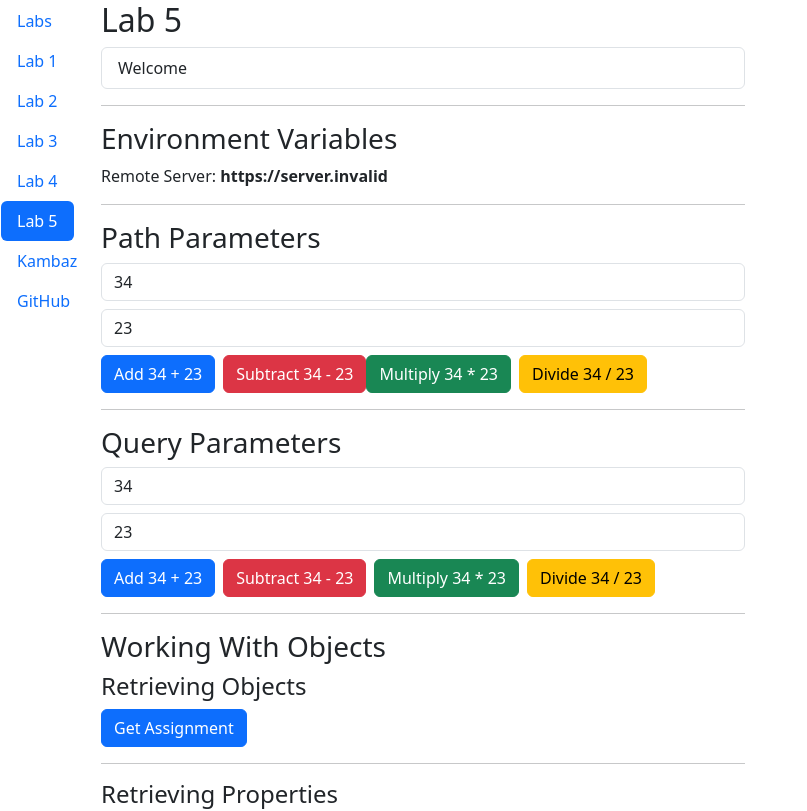
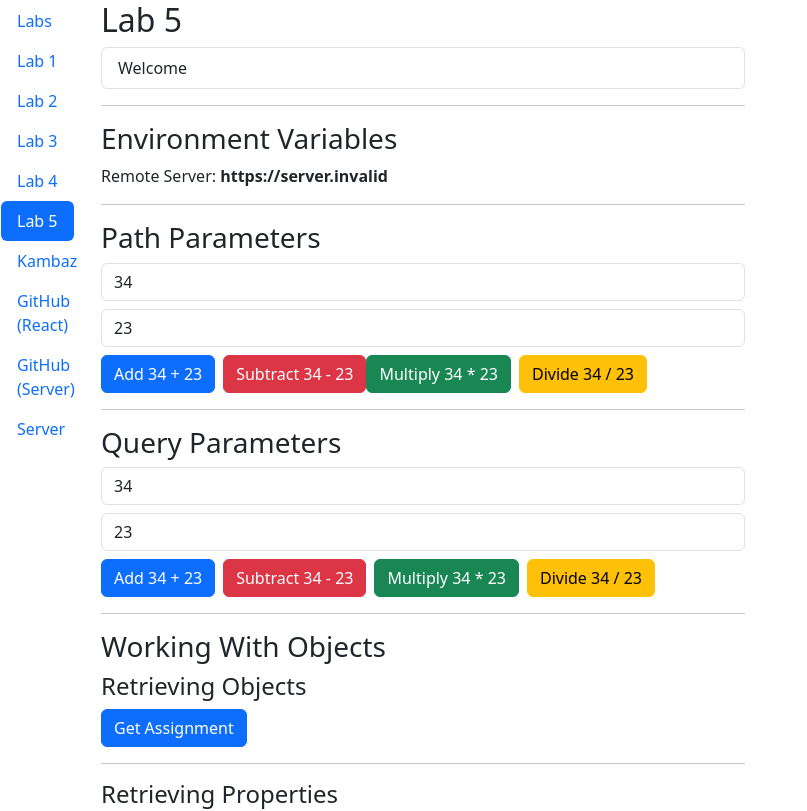
Before and after one commit to mayurbijarniya/kambaz-next-js, a Next.js app: page /Labs/Lab5 in a window 1280 px wide. Shown: the top 811 px of the page, without its empty margins (0-807 px from the left). Built offline with nearby package versions, Linux system fonts and the light colour scheme; no server answers.

Commit message:
Final A5

```diff
--- a/app/Labs/TOC.tsx
+++ b/app/Labs/TOC.tsx
@@ -29,7 +29,17 @@
   </NavItem>
   <NavItem>
     <NavLink  target="_blank" href="https://github.com/mayurbijarniya/kambaz-next-js" id="wd-github-link">
-      GitHub
+      GitHub (React)
+    </NavLink>
+  </NavItem>
+  <NavItem>
+    <NavLink  target="_blank" href="https://github.com/mayurbijarniya/kambaz-node-server-app" id="wd-github-server-link">
+      GitHub (Server)
+    </NavLink>
+  </NavItem>
+  <NavItem>
+    <NavLink  target="_blank" href="https://kambaz-node-server-app-j3s9.onrender.com" id="wd-server-link">
+      Server
     </NavLink>
   </NavItem>
 </Nav>
```
